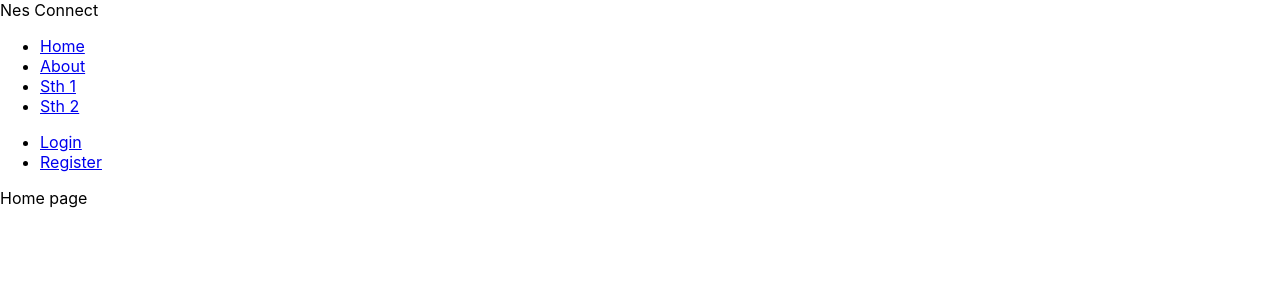
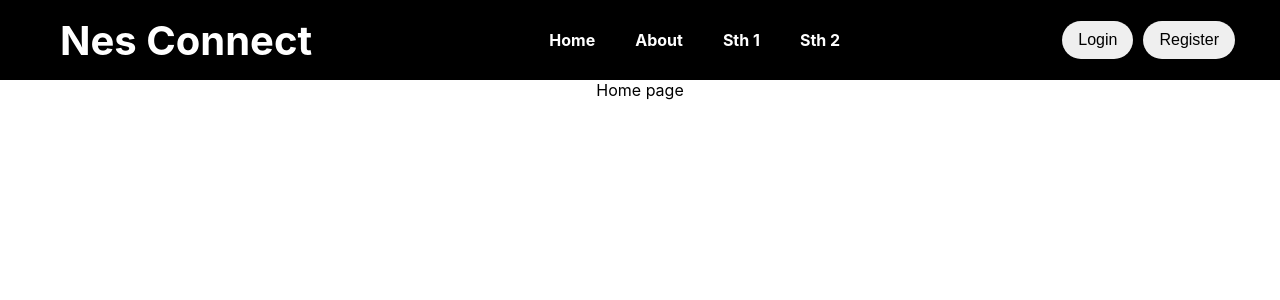
Before and after one commit to meoli159/nes-connect, a React (Create React App) app in the folder client/: page / in a window 1280 px wide. Shown: the top 300 px of the page. Built offline with nearby package versions, Linux system fonts and the light colour scheme.

Commit message:
add navbar

```diff
--- a/client/src/App.css
+++ b/client/src/App.css
@@ -1,5 +1,8 @@
 .App{
-    width: 100%;
-    height: 100%;
-    margin: 0px;
+    text-align: center;
+
 }
+body{
+    margin: 0;
+    padding: 0;
+}
--- a/client/src/components/Navigation.jsx
+++ /dev/null
@@ -1,36 +0,0 @@
-import React from "react";
-import { Link } from "react-router-dom";
-
-export default function Navigation() {
-  return (
-    <header>
-      <div className="logo">Nes Connect</div>
-      <nav className="items">
-        <ul>
-          <li>
-            <Link to='/'>Home</Link>
-          </li>
-          <li>
-            <Link to='#'>About</Link>
-          </li>
-          <li>
-            <Link to='#'>Sth 1</Link>
-          </li>
-          <li>
-            <Link to='#'>Sth 2</Link>
-          </li>
-        </ul>
-      </nav>
-      <nav className="login">
-        <ul>
-          <li>
-            <Link to="/login" >Login</Link>
-          </li>
-          <li>
-            <Link to="/register" >Register</Link>
-          </li>
-        </ul>
-      </nav>
-    </header>
-  );
-}
--- /dev/null
+++ b/client/src/components/Navigation/Navigation.css
@@ -0,0 +1,64 @@
+header {
+  display: flex;
+  justify-content: flex-start;
+  flex-direction: column;
+  background-color: black;
+  padding: 0 40px;
+}
+nav {
+  display: flex;
+  width: 100%;
+  height: 80px;
+
+  justify-content: space-between;
+}
+.brandName {
+  display: flex;
+  align-items: center;
+  font-size: 40px;
+  font-weight: bolder;
+}
+.brandName a {
+  text-decoration: none;
+  color: white;
+  margin: 10px;
+  padding: 10px;
+}
+
+.navbar-left {
+  display: flex;
+  align-items: center;
+  font-size: 16px;
+  padding: 10px;
+  margin: 10px;
+}
+.navbar-left a {
+  text-decoration: none;
+  color: white;
+  margin: 10px;
+  padding: 10px;
+  font-weight: bolder;
+}
+.navbar-left a:hover {
+    text-decoration: underline;
+  }
+
+.navbar-right {
+  display: flex;
+  align-items: center;
+  justify-content: flex-end;
+  margin: 0;
+}
+
+.btn{
+    font-size: 16px;
+    border-radius: 40px;
+    padding: 10px 16px;
+    border: none;
+    margin: 5px;
+    cursor: pointer;
+}
+.btn:hover{
+    color: grey;
+    box-shadow: 0 12px 16px 0 rgba(255, 255, 255, 0.19), 0 17px 50px 0 rgba(255, 255, 255,0.19);
+}
--- /dev/null
+++ b/client/src/components/Navigation/Navigation.jsx
@@ -0,0 +1,38 @@
+import React from "react";
+import { Link } from "react-router-dom";
+import "./Navigation.css";
+
+export default function Navigation() {
+  return (
+    <header>
+      <nav>
+        <div className="brandName">
+          <Link to="/">Nes Connect</Link>
+        </div>
+        <div className="navbar-left">
+
+            <Link to="/">Home</Link>
+
+
+            <Link to="#">About</Link>
+
+
+            <Link to="#">Sth 1</Link>
+
+
+            <Link to="#">Sth 2</Link>
+
+        </div>
+        <div className="navbar-right">
+          <a href="/login">
+            <button className="btn">Login</button>
+          </a>
+
+          <a href="/register">
+            <button className="btn">Register</button>
+          </a>
+        </div>
+      </nav>
+    </header>
+  );
+}
--- a/client/src/pages/Home/Home.jsx
+++ b/client/src/pages/Home/Home.jsx
@@ -1,11 +1,14 @@
 import React from "react";
-import Navigation from "../../components/Navigation";
+import Navigation from "../../components/Navigation/Navigation";
 
 export default function Home() {
   return (
     <>
       <Navigation/>
-      <div> Home page</div>
+      <div>
+        <div>Home page</div>
+
+        </div>
     </>
   );
 }
```
